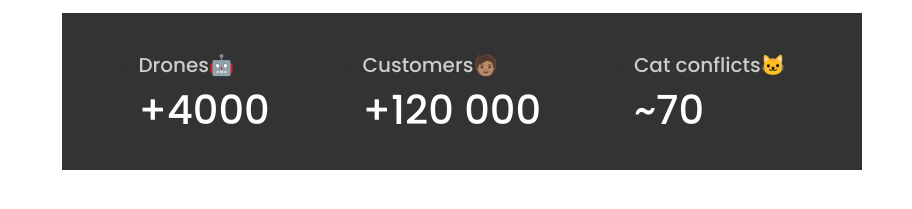
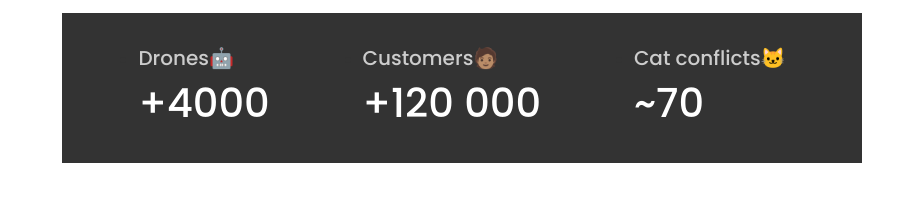
Before and after one commit to SaintlyCode/accessable_development, a website built with Vite: page index.html in a window 1280 px wide. Shown: the part 843-1052 px from the top of the page, without its empty margins (178-1090 px from the left). Built offline with nearby package versions, Linux system fonts and the light colour scheme; files whose address does not match are found by name.

Commit message:
#13- Add semantic headings
1) Update "index.html" to add semantic heading elements.
2) Adjusted heading elements so that there is only one <h1> tag on the page.

```diff
--- a/index.html
+++ b/index.html
@@ -39,21 +39,21 @@
             <!-- Info section -->
             <section class="info-section">
                 <div class="info">
-                    <h1 class="info-heading">Food Delivery Service</h1>
+                    <h2 class="info-heading">Food Delivery Service</h2>
                     <p>Is it a bird? Is it a plane? None of the above. It’s a drone on its way to you with your tasty groceries! If you don’t want fast food, but you want your food fast, <a href="#">check out our partnered shops here</a>.</p>
                 </div>
                 <ul class="statistics">
                     <img class="info-image" src="images/pal9000.jpg" alt="A flying Skynet drone." />
                     <li class="stat">
-                        <h4 class="stat-heading">Drones🤖</h4>
+                        <h3 class="stat-heading">Drones🤖</h3>
                         <p class="stat-number">+4000</p>
                     </li>
                     <li class="stat">
-                        <h4 class="stat-heading">Customers🧑🏽</h4>
+                        <h3 class="stat-heading">Customers🧑🏽</h3>
                         <p class="stat-number">+120 000</p>
                     </li>
                     <li class="stat">
-                        <h4 class="stat-heading">Cat conflicts🐱</h4>
+                        <h3 class="stat-heading">Cat conflicts🐱</h3>
                         <p class="stat-number">~70</p>
                     </li>
                 </ul>
```
